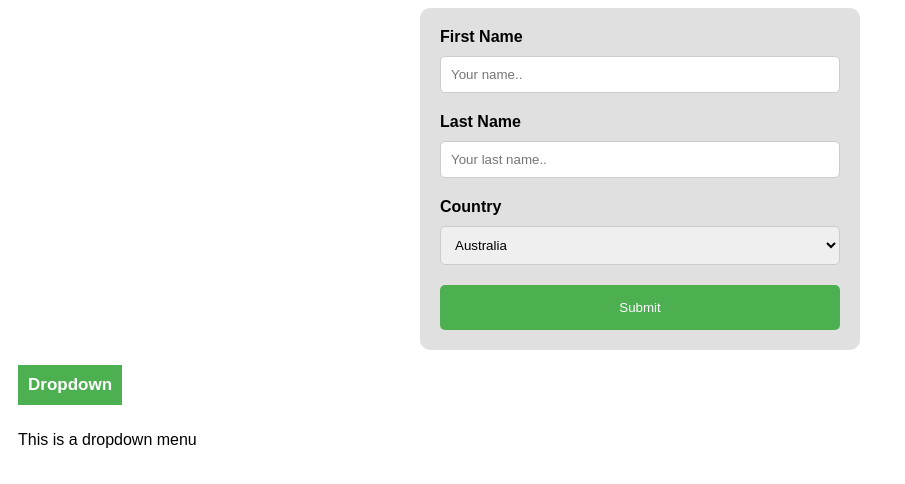
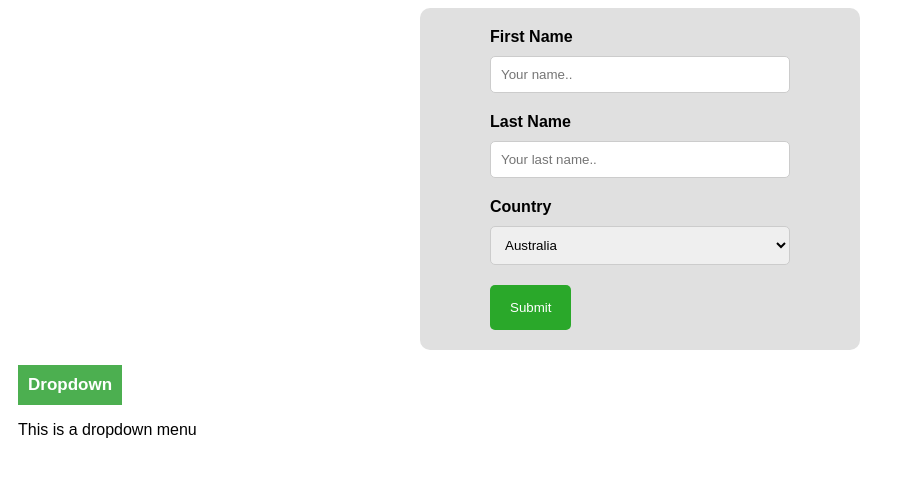
Before and after one commit to NadiaAhmed15/Assignment10, a plain HTML site: page index.html in a window 1280 px wide. Shown: the whole page, without its empty margins (0-905 px from the left). Drawn offline with Linux system fonts and the light colour scheme.

Commit message:
Update styles10.css

```diff
--- a/styles10.css
+++ b/styles10.css
@@ -11,13 +11,17 @@ body {
 }
 
 form {
-    display: flex;
-    flex-direction: column;
+
+
+    width: 300px;
+    margin: 0 auto;
 }
 
 label {
     margin-bottom: 10px;
     font-weight: bold;
+    display: block;
+
 }
 
 input[type="text"],
@@ -26,10 +30,12 @@ select {
     padding: 10px;
     border: 1px solid #ccc;
     border-radius: 5px;
+    width: 100%;
+    box-sizing: border-box;
 }
 
 input[type="submit"] {
-    background-color: #4CAF50;
+    background-color:rgb(42, 168, 42);
     color: white;
     padding: 15px 20px;
     border: none;
@@ -42,7 +48,7 @@ input[type="submit"]:hover {
 }
 
 .dropdown-container {
-    display: flex;
+
     flex-direction: column;
     background-color: white;
     padding: 10px;
```
